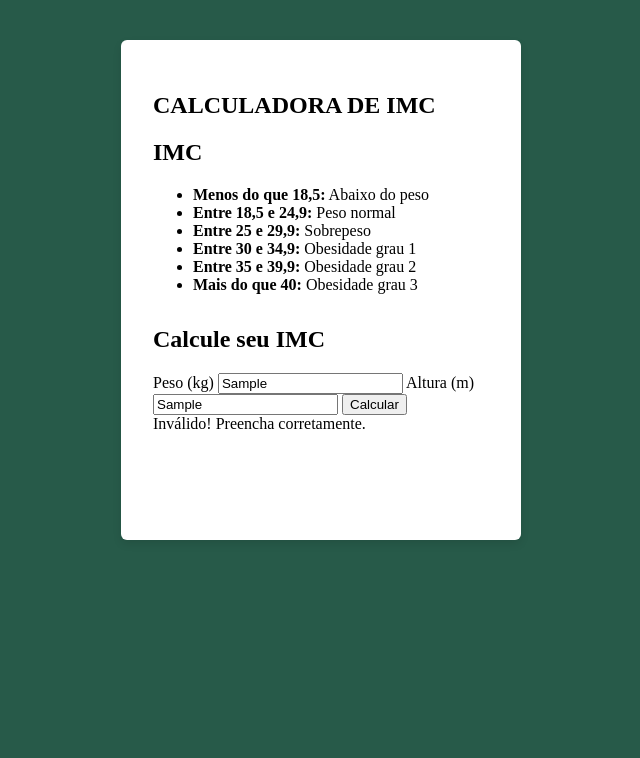
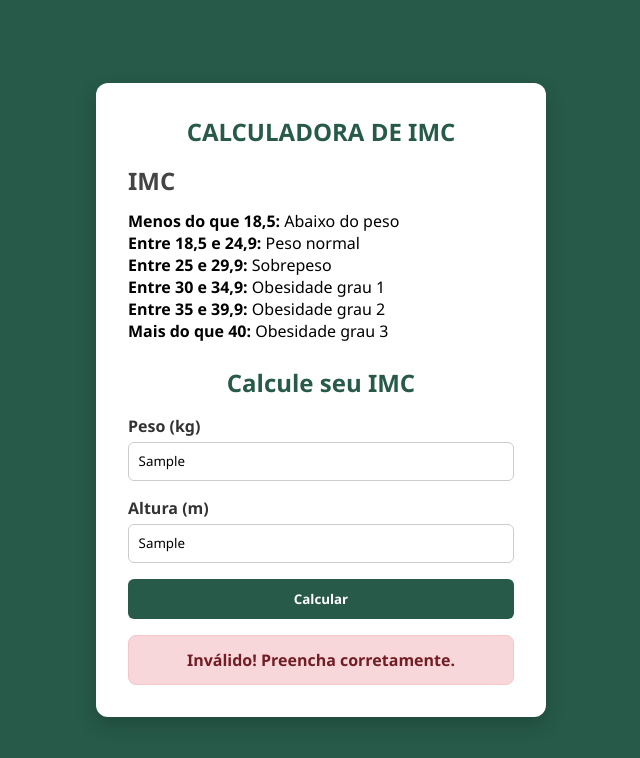
Before and after one commit to miguelnsimoes/calculadora-de-imc, a plain HTML site: page index.html in a window 1280 px wide. Both pictures are taken after typing "Sample", "Sample" into the empty fields and a click on the button "Calcular". Shown: the whole page, without its empty margins (319-959 px from the left). Drawn offline with Linux system fonts and the light colour scheme.

Commit message:
fim projeto

```diff
--- a/script.js
+++ b/script.js
@@ -12,7 +12,7 @@ form.addEventListener('submit', function(e){
     const altura = parseFloat(alturaComeco);
 
     if(isNaN(peso) || isNaN(altura) || peso <= 0 || altura <= 0){
-        // Melhorado: usando a função para mostrar o erro na tela
+
         mostrarResultado("Inválido! Preencha corretamente.", 'danger');
         return;
     }
--- a/style.css
+++ b/style.css
@@ -1,5 +1,8 @@
 *{
     box-sizing: border-box;
+    margin: 0;
+    padding: 0;
+    font-family: 'Segoe UI', Arial, sans-serif;
 }
 
 body{
@@ -8,20 +11,101 @@ body{
     display: flex;
     justify-content: center; /*vai centrarlizar o bloco todo para o centro*/
     align-items: center;
+    min-height: 100vh;
 
 }
 
 .container{
-    height: 500px;
-    width: 400px;
-    background:  rgb(255, 255, 255);
-    border-left: 45px solid white;
-    border-radius: 6px;
-    box-shadow: 0 4px 8px rgba(0, 0, 0, 0.1);
-    border-left: none;
+    background: white;
+    border-radius: 12px;
+    box-shadow: 0 8px 20px rgba(0, 0, 0, 0.2);
     padding: 2rem;
+    max-width: 450px;
+    width: 100%;
+    animation: fadeIn 0.5s ease-in-out;
 }
 
-.form-box{
-    margin-top: 2rem;
+
+h1{
+    text-align: center;
+    color: #275A49;
+    margin-bottom: 1rem;
 }
+
+h2{
+    margin-bottom: 0.8rem;
+    color: #444;
+}
+
+.lista-imc{
+    list-style: none;
+    margin-bottom: 1.5rem;
+}
+
+.form{
+    display: flex;
+    flex-direction: column;
+}
+
+label{
+    margin-bottom: 0.3rem;
+    font-weight: bold;
+    color: #333;
+}
+
+input{
+    padding:0.6rem;
+    border: 1px solid #ccc;
+    border-radius: 6px;
+    margin-bottom: 1rem;
+    transition: 0.3s;
+}
+
+input:focus{
+    border-color: #275A49;
+    box-shadow: 0 0 5px rgba(39, 90, 73, 0.5);
+    outline: none;
+}
+
+button{
+    padding: 0.7rem;
+    background: #275A49;
+    color: white;
+    border: none;
+    border-radius: 6px;
+    cursor: pointer;
+    font-weight: bold;
+    transition: background 0.3s;
+}
+
+button:hover {
+    background: #1f4037;
+}
+
+.resultado {
+    margin-top: 1rem;
+    padding: 0.8rem;
+    border-radius: 8px;
+    font-weight: bold;
+    font-size: 1rem;
+    text-align: center;
+    animation: fadeIn 0.3s ease-in-out;
+}
+
+.success {
+    background: #d4edda;
+    color: #155724;
+    border: 1px solid #c3e6cb;
+}
+
+.warning {
+    background: #fff3cd;
+    color: #856404;
+    border: 1px solid #ffeeba;
+}
+
+.danger {
+    background: #f8d7da;
+    color: #721c24;
+    border: 1px solid #f5c6cb;
+}
```
